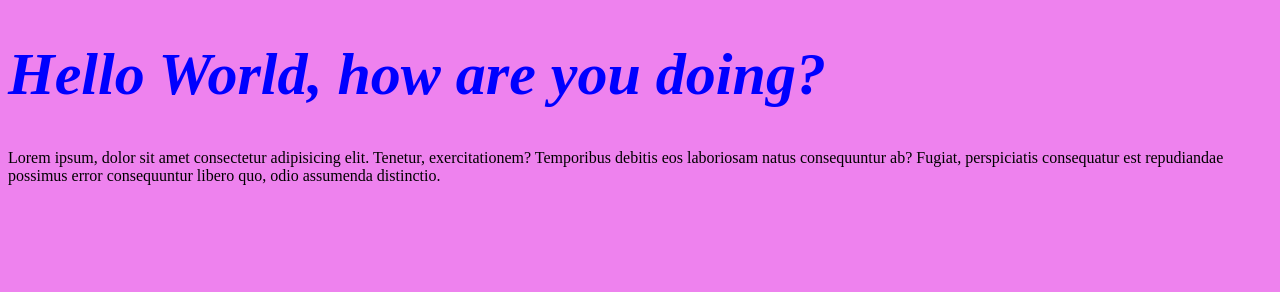
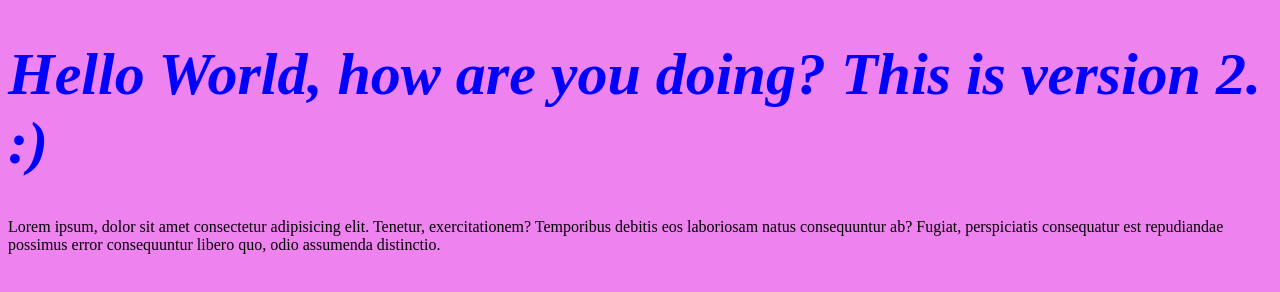
Before and after one commit to simonhalimonov-dci/MAT10-Test-thing, a plain HTML site: page index.html in a window 1280 px wide. Drawn offline with Linux system fonts and the light colour scheme.

Commit message:
Added Version 2

```diff
--- a/index.html
+++ b/index.html
@@ -10,7 +10,7 @@
 </head>
 <body>
 
-  <h1 style="font-size: 60px">Hello World, how are you doing?</h1>
+  <h1 style="font-size: 60px">Hello World, how are you doing? This is version 2. :)</h1>
 
   <p>Lorem ipsum, dolor sit amet consectetur adipisicing elit. Tenetur, exercitationem? Temporibus debitis eos laboriosam natus consequuntur ab? Fugiat, perspiciatis consequatur est repudiandae possimus error consequuntur libero quo, odio assumenda distinctio.</p>
 
```
